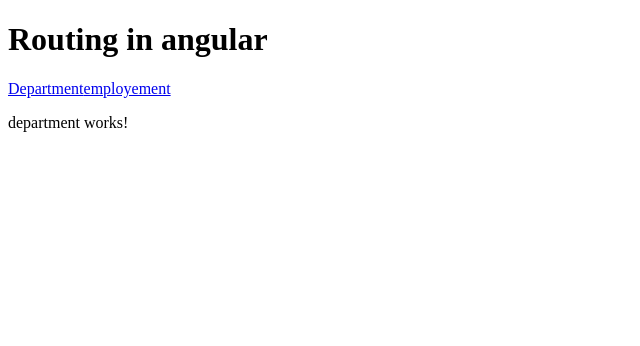
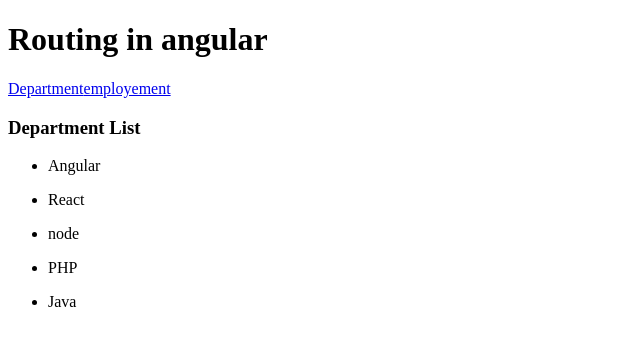
Before and after one commit to hayanisaid/appRouting-Angular2, an Angular app: page /department in a window 1280 px wide. Shown: the top 346 px of the page, without its empty margins (0-640 px from the left). Built offline with nearby package versions, Linux system fonts and the light colour scheme.

Commit message:
add router paramertes

```diff
--- a/src/app/app-routing.module.ts
+++ b/src/app/app-routing.module.ts
@@ -2,6 +2,7 @@ import {NgModule} from '@angular/core';
 import {RouterModule,Routes} from '@angular/router';
 import  {EmployementComponent} from './employement/employement.component';
 import {DepartmentComponent} from './department/department.component';
+import {DepartmentDetailsComponent} from './department-details/department-details.component';
 import {AppComponent} from './app.component';
 
 
@@ -11,7 +12,8 @@ import {AppComponent} from './app.component';
 	},
 	{
      path:'employement',component:EmployementComponent
-	}
+	},
+	{path:'department-details/:id',component:DepartmentDetailsComponent}
 
 	];
 
@@ -32,4 +34,4 @@ export class AppRoutingModule{}
 
 
 
-export const appListComponent=[EmployementComponent,DepartmentComponent];
+export const appListComponent=[EmployementComponent,DepartmentComponent,DepartmentDetailsComponent];
--- a/src/app/app.module.ts
+++ b/src/app/app.module.ts
@@ -7,11 +7,13 @@ import { AppComponent } from './app.component';
 
 import {AppRoutingModule} from './app-routing.module';
 import {appListComponent}  from './app-routing.module';
+import { DepartmentDetailsComponent } from './department-details/department-details.component';
 
 @NgModule({
   declarations: [
     AppComponent,
-    appListComponent
+    appListComponent,
+    DepartmentDetailsComponent
   ],
   imports: [
     BrowserModule,
--- /dev/null
+++ b/src/app/department-details/department-details.component.html
@@ -0,0 +1,3 @@
+<p>
+  department-details works!
+</p>
--- /dev/null
+++ b/src/app/department-details/department-details.component.ts
@@ -0,0 +1,28 @@
+import { Component, OnInit } from '@angular/core';
+
+import {ActivatedRoute} from '@angular/router';
+
+@Component({
+
+    template:`
+       <div class="container">
+       <h3>Departement Details</h3>
+       <p> you navigated to Department detail id={{departId}}</p>
+       </div>
+    `
+
+})
+export class DepartmentDetailsComponent implements OnInit {
+
+  public departId;
+  constructor(private _route:ActivatedRoute) { }
+
+  ngOnInit() {
+  	/* get the id param from the url*/
+  	let id=this._route.snapshot.params['id'];
+  	this.departId=id;
+  }
+
+
+
+}
--- a/src/app/department/department.component.css
+++ b/src/app/department/department.component.css
@@ -0,0 +1,3 @@
+ul li{
+	cursor: pointer;
+}
--- a/src/app/department/department.component.html
+++ b/src/app/department/department.component.html
@@ -1,3 +1,3 @@
 <p>
-  department works!
+  department List
 </p>
--- a/src/app/department/department.component.ts
+++ b/src/app/department/department.component.ts
@@ -1,15 +1,37 @@
 import { Component, OnInit } from '@angular/core';
+import {Router}  from '@angular/router';
 
 @Component({
   selector: 'app-department',
-  templateUrl: './department.component.html',
+  template:`
+     <h3>Department List</h3>
+     <ul (click)="onSelect(depart)" *ngFor="let depart of department">
+     <li>{{depart.name}}</li>
+     </ul>
+
+  `,
   styleUrls: ['./department.component.css']
 })
 export class DepartmentComponent implements OnInit {
 
-  constructor() { }
+  constructor(private route:Router) { }
 
   ngOnInit() {
   }
 
+  department =
+  [
+   {'id':1 ,"name":"Angular"},
+   {'id':2 ,"name":"React"},
+
+   {'id':3 ,"name":"node"},
+   {'id':4 ,"name":"PHP"},
+   {'id':5 ,"name":"Java"}
+  ]
+
+  onSelect(depart){
+  	// it take 2 params first the path the second the id
+   this.route.navigate(['department-details/',depart.id]);
+  }
+
 }
```
Also changed, not shown: src/app/department-details/department-details.component.css (added), 1 other file (tests, documents, lock files or other folders).
